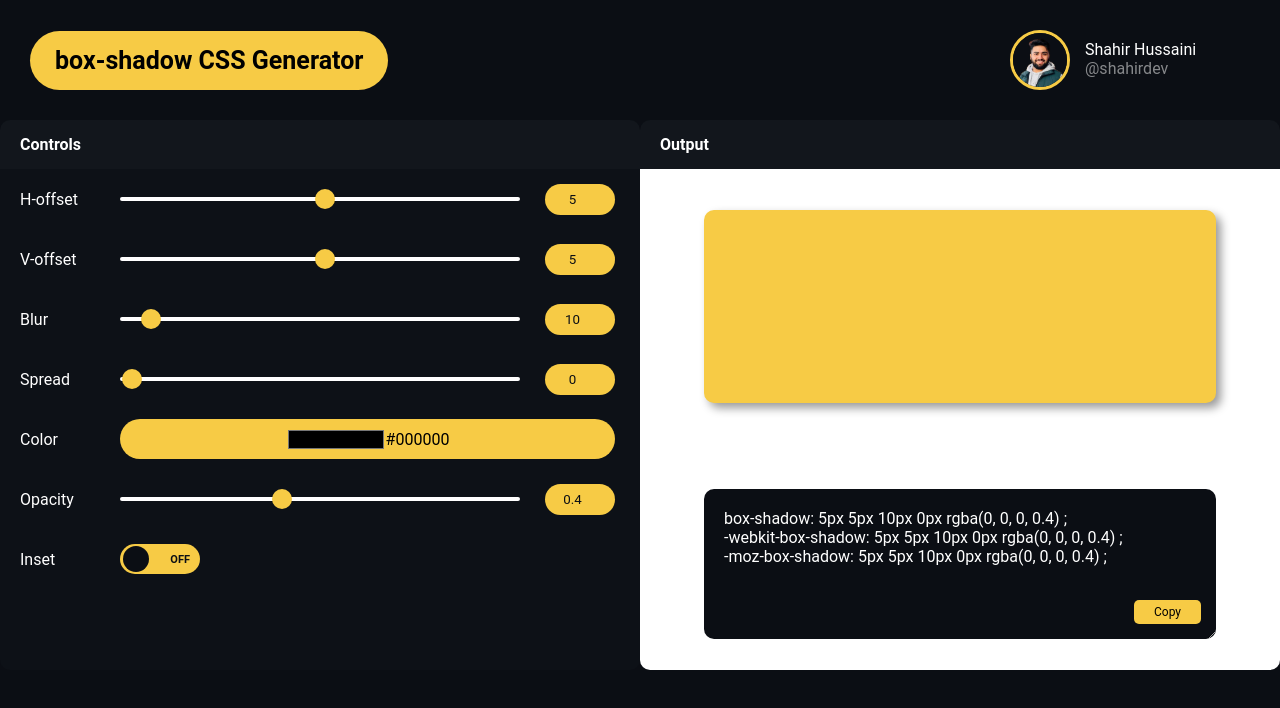
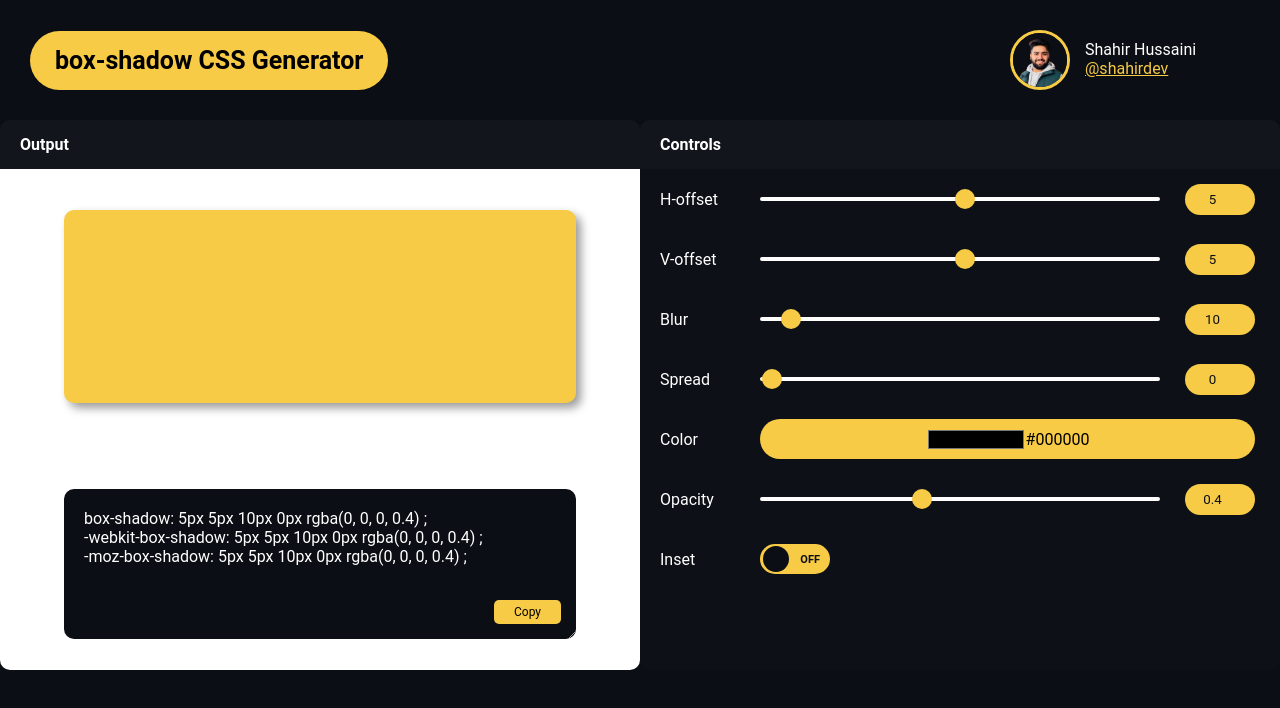
Before and after one commit to ShahirHossaini/css-shadow-generator, a React (Create React App) app: page / in a window 1280 px wide. Shown: the top 708 px of the page. Built offline with nearby package versions, Linux system fonts and the light colour scheme.

Commit message:
some arragement to boxes

```diff
--- a/src/App.css
+++ b/src/App.css
@@ -84,8 +84,8 @@ body {
   color: var(--white);
 }
 
-.profile-name-username p:last-child {
-  opacity: 0.5;
+.profile-name-username a:last-child {
+  color: var(--primary-color);
 }
 
 .main-body {
@@ -343,7 +343,7 @@ input[type="checkbox"] {
 }
 
 input[type="checkbox"] + label {
-  width: 80px;
+  width: 70px;
   height: 30px;
 
   background: var(--primary-color);
@@ -393,5 +393,5 @@ input[type="checkbox"] + label::before {
 }
 
 input[type="checkbox"]:checked + label::before {
-  transform: translate(47px);
+  transform: translate(37px);
 }
--- a/src/App.phone.css
+++ b/src/App.phone.css
@@ -44,6 +44,9 @@
 
   .main-frame-output {
     height: 500px;
+
+    display: flex;
+    flex-flow: column-reverse;
   }
 
   input[type="checkbox"] + label p {
--- a/src/components/Body.jsx
+++ b/src/components/Body.jsx
@@ -31,8 +31,8 @@ class Body extends Component {
 
     return (
       <div className="main-body">
+        <Output code={state} />
         <Controls onChange={this.handleCssProps} code={state} />
-        <Output code={state} />
       </div>
     );
   }
--- a/src/components/Header.jsx
+++ b/src/components/Header.jsx
@@ -15,7 +15,13 @@ const Header = () => {
           </div>
           <div className="profile-name-username">
             <p>Shahir Hussaini</p>
-            <p>@shahirdev</p>
+            <a
+              href="https://www.instagram.com/shahirdev/"
+              target="_blank"
+              rel="noreferrer"
+            >
+              @shahirdev
+            </a>
           </div>
         </div>
       </aside>
```
